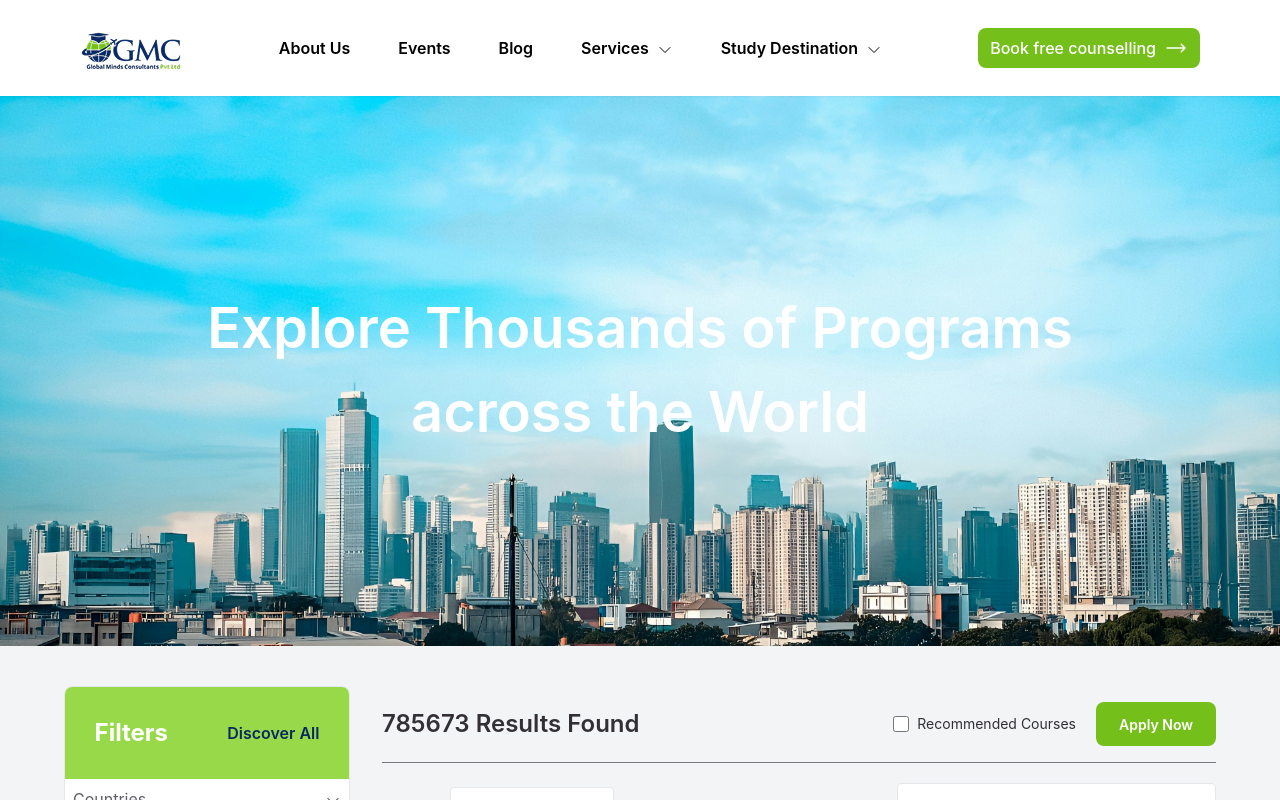
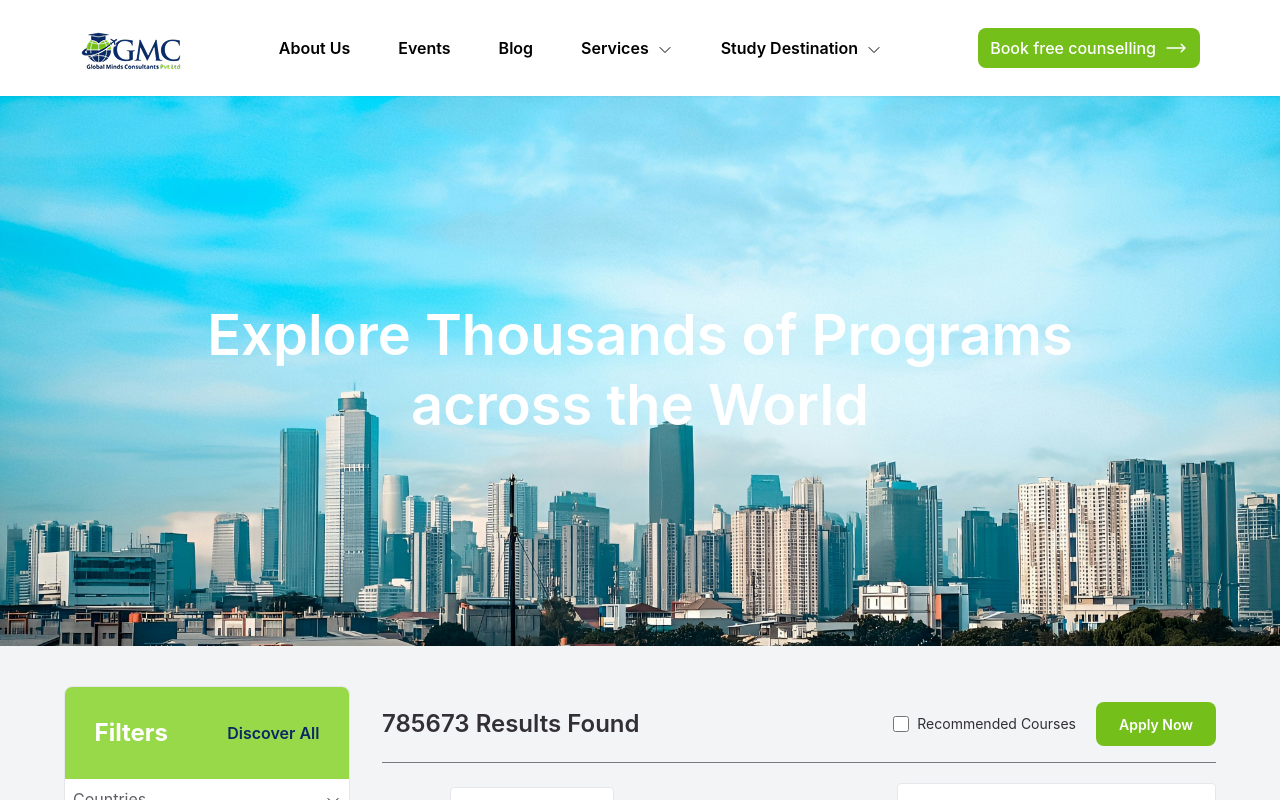
Before and after one commit to umerjaveed-sp/GMC-_-, a React (Vite) app in the folder client/: page /services/universties in a window 1280 px wide. Shown: the top 800 px of the page. Built offline with nearby package versions, Linux system fonts and the light colour scheme.

Commit message:
Filter Hero Done!

```diff
--- a/client/src/components/Filter/FilterHero.jsx
+++ b/client/src/components/Filter/FilterHero.jsx
@@ -3,15 +3,18 @@ import skyline from "../../assets/filters/skyline2.jpg";
 
 const FilterHero = () => {
   return (
-    <div className="mt-[70px]">
+    <div className="mt-[30px] md:mt-[70px]">
       <div
-        className="w-auto h-[552px]  bg-slate-600  bg-cover bg-center bg-no-repeat flex items-center justify-center"
+        className="w-auto  min-h-[300px] md:min-h-[400px] lg:h-[552px] bg-slate-600 bg-cover bg-center bg-no-repeat flex items-center justify-center px-4 sm:px-6 lg:px-8"
         style={{ backgroundImage: `url(${skyline})` }}
       >
-        <div className="text-white flex items-center flex-col justify-center text-[56px] font-semibold">
-          {" "}
-          <div>Explore Thousands of Programs</div>
-          <div>across the World </div>
+        <div className="text-white flex items-center flex-col justify-center text-center">
+          <div className="text-[22px] sm:text-[36px] md:text-[44px] lg:text-[56px] font-semibold leading-tight">
+            Explore Thousands of Programs
+          </div>
+          <div className="text-[22px] sm:text-[36px] md:text-[44px] lg:text-[56px] font-semibold leading-tight">
+            across the World
+          </div>
         </div>
       </div>
     </div>
```
